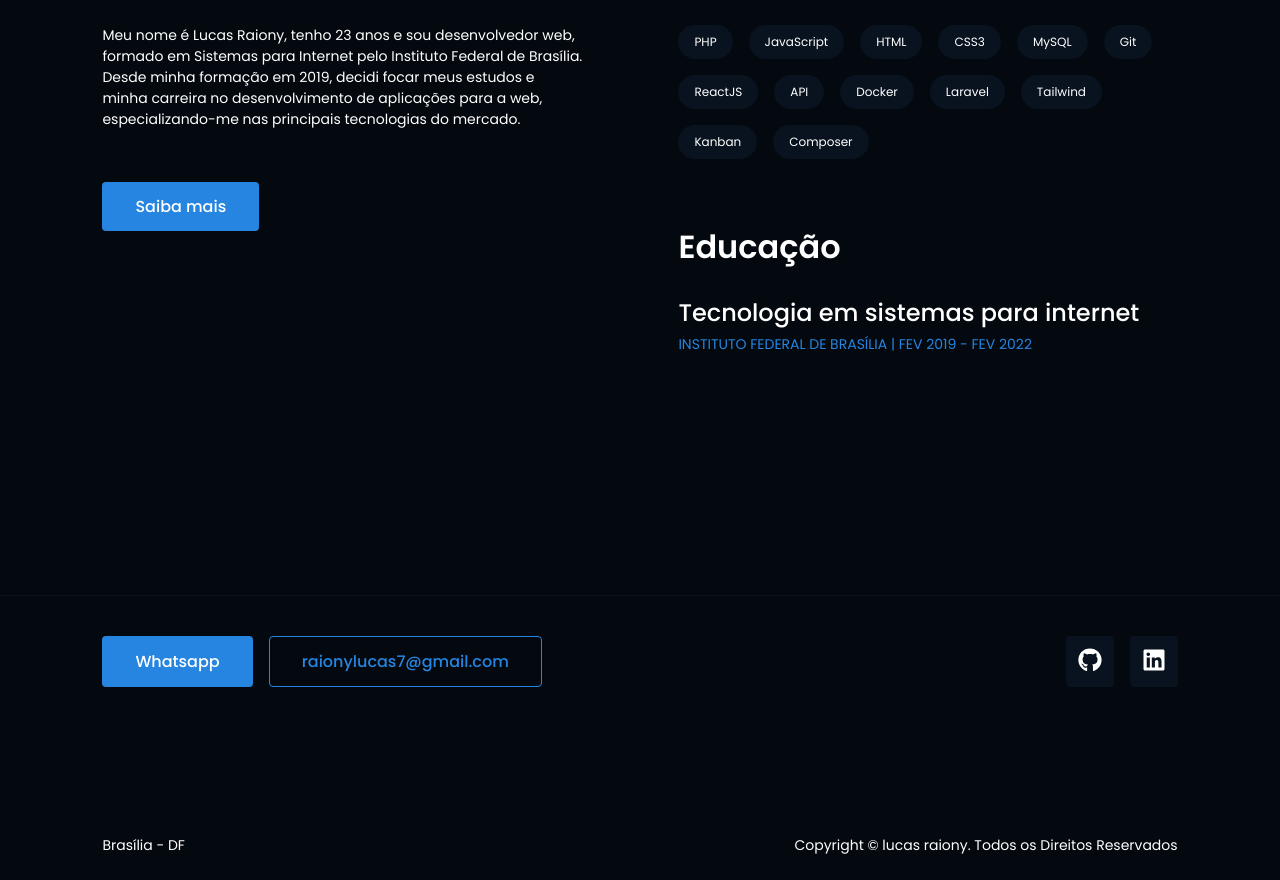
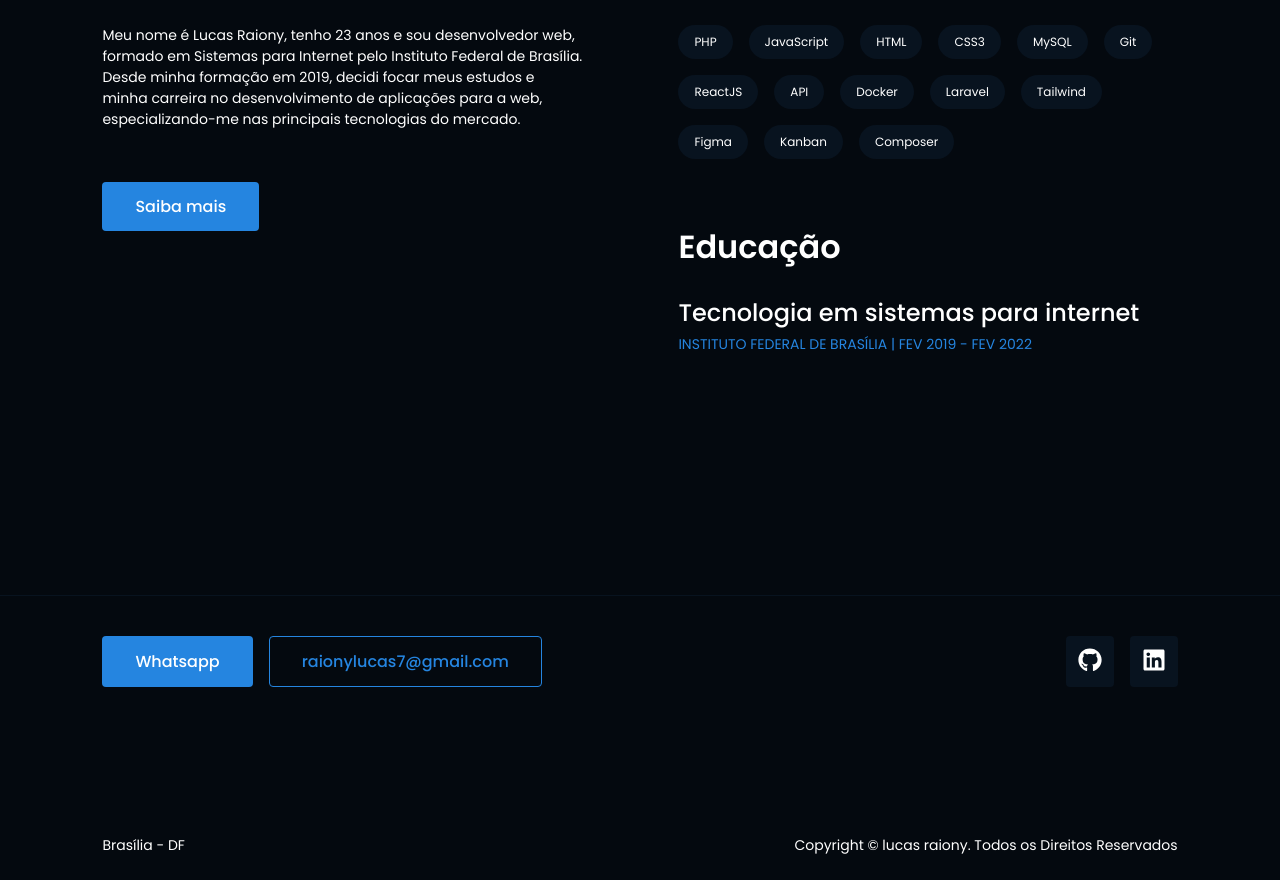
Before and after one commit to raionylucas/portfolio-react, a React (Vite) app: page / in a window 1280 px wide. Shown: the part 1080-1960 px from the top of the page. Built offline with nearby package versions, Linux system fonts and the light colour scheme.

Commit message:
alterando tags de habilidades

```diff
--- a/src/components/about/AboutMe.jsx
+++ b/src/components/about/AboutMe.jsx
@@ -33,6 +33,7 @@ function AboutMe() {
             <li className='about__right__skills__tags__item'>Docker</li>
             <li className='about__right__skills__tags__item'>Laravel</li>
             <li className='about__right__skills__tags__item'>Tailwind</li>
+            <li className='about__right__skills__tags__item'>Figma</li>
             <li className='about__right__skills__tags__item'>Kanban</li>
             <li className='about__right__skills__tags__item'>Composer</li>
           </ul>
```
